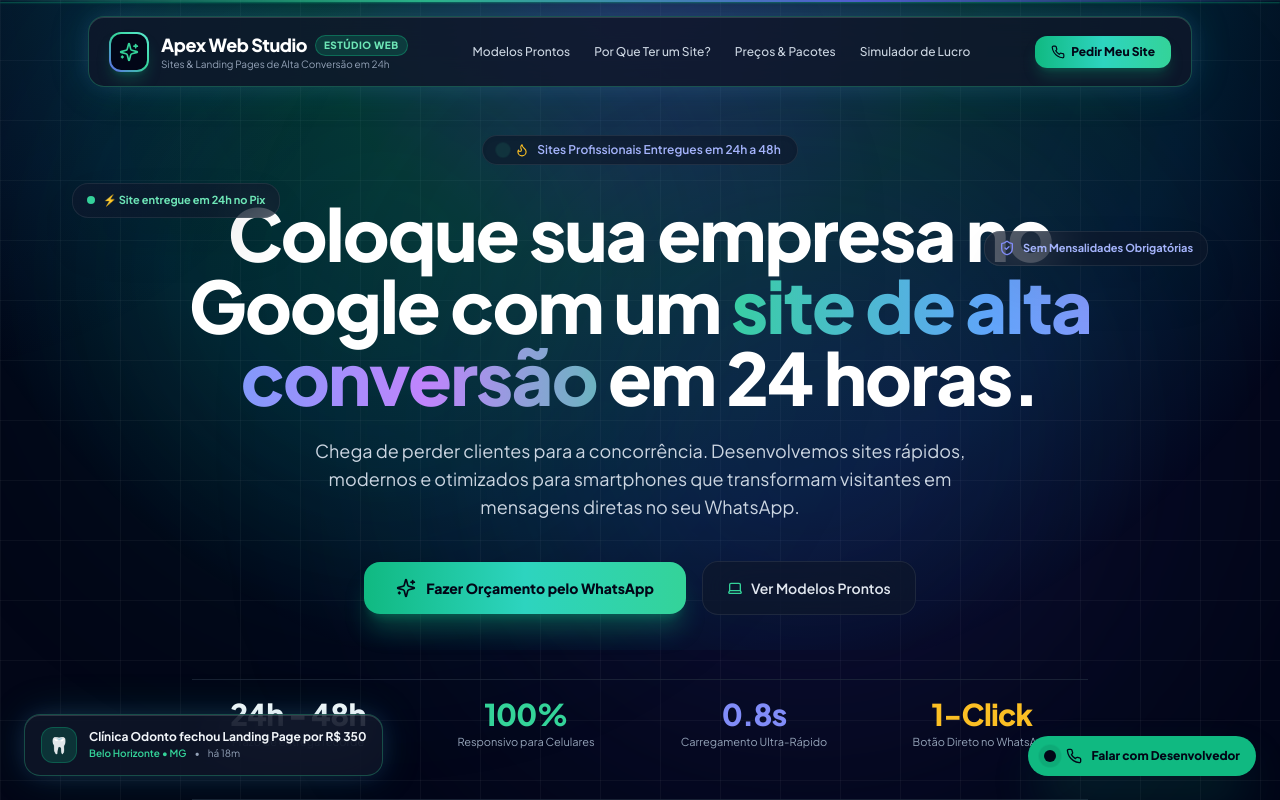
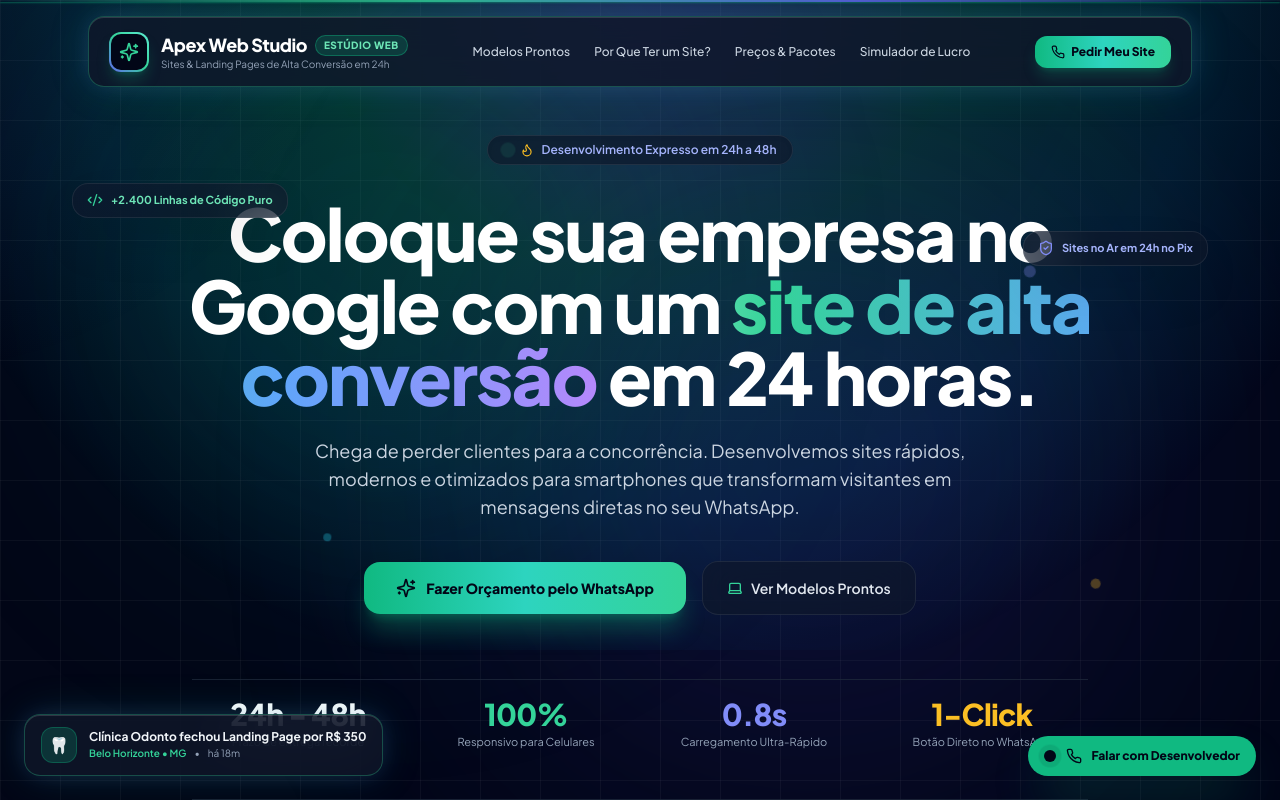
Before and after one commit to joaopedrl15e-gif/signflow, a Next.js app: page / in a window 1280 px wide. Shown: the top 800 px of the page. Built offline with nearby package versions, Linux system fonts and the light colour scheme.

Commit message:
Efeitos tematicos no fundo e tipografia cinetica ao rolar a pagina

```diff
--- a/app/globals.css
+++ b/app/globals.css
@@ -15,10 +15,6 @@ body {
   font-family: 'Plus Jakarta Sans', 'Inter', -apple-system, BlinkMacSystemFont, 'Segoe UI', Roboto, sans-serif;
   -webkit-font-smoothing: antialiased;
   overflow-x: hidden;
-}
-
-.font-signature {
-  font-family: 'Caveat', cursive;
 }
 
 /* 🖋️ CUSTOM HIGH-TECH CURSOR 🖋️ */
@@ -44,7 +40,7 @@ body {
   background: radial-gradient(circle at 50% -10%, rgba(99, 102, 241, 0.35) 0%, rgba(16, 185, 129, 0.22) 35%, rgba(6, 182, 212, 0.12) 60%, transparent 80%);
 }
 
-/* Aurora Glow Animations */
+/* 🌟 KINETIC SCROLL & FLOATING KEYFRAMES 🌟 */
 @keyframes aurora-1 {
   0%, 100% {
     transform: translate(0px, 0px) scale(1);
@@ -71,34 +67,38 @@ body {
   }
 }
 
-@keyframes aurora-3 {
-  0%, 100% {
-    transform: translate(0px, 0px) scale(0.95);
-    opacity: 0.3;
+@keyframes float-ember {
+  0% {
+    transform: translateY(0px) translateX(0px) rotate(0deg);
+    opacity: 0;
   }
-  50% {
-    transform: translate(60px, 60px) scale(1.3);
-    opacity: 0.65;
+  25% {
+    opacity: 0.8;
+  }
+  75% {
+    opacity: 0.6;
+  }
+  100% {
+    transform: translateY(-280px) translateX(35px) rotate(45deg);
+    opacity: 0;
   }
 }
 
-@keyframes float {
+@keyframes float-slow {
   0%, 100% {
     transform: translateY(0px) rotate(0deg);
   }
   50% {
-    transform: translateY(-14px) rotate(1.5deg);
+    transform: translateY(-20px) rotate(3deg);
   }
 }
 
-@keyframes pulse-glow {
+@keyframes text-glow-pulse {
   0%, 100% {
-    opacity: 0.4;
-    transform: scale(1);
+    text-shadow: 0 0 20px rgba(52, 211, 153, 0.4), 0 0 40px rgba(99, 102, 241, 0.2);
   }
   50% {
-    opacity: 0.9;
-    transform: scale(1.15);
+    text-shadow: 0 0 35px rgba(52, 211, 153, 0.8), 0 0 60px rgba(99, 102, 241, 0.5);
   }
 }
 
@@ -119,25 +119,37 @@ body {
   animation: aurora-2 16s ease-in-out infinite;
 }
 
-.animate-aurora-3 {
-  animation: aurora-3 14s ease-in-out infinite;
+.animate-float-slow {
+  animation: float-slow 6s ease-in-out infinite;
 }
 
-.animate-float {
-  animation: float 5s ease-in-out infinite;
+.animate-ember-1 {
+  animation: float-ember 8s ease-in-out infinite;
 }
 
-.animate-pulse-glow {
-  animation: pulse-glow 6s ease-in-out infinite;
+.animate-ember-2 {
+  animation: float-ember 11s ease-in-out infinite 2s;
+}
+
+.animate-ember-3 {
+  animation: float-ember 9s ease-in-out infinite 4.5s;
+}
+
+.animate-ember-4 {
+  animation: float-ember 13s ease-in-out infinite 1s;
 }
 
 .shimmer-text {
-  background: linear-gradient(90deg, #ffffff 0%, #34d399 20%, #60a5fa 40%, #c084fc 60%, #34d399 80%, #ffffff 100%);
+  background: linear-gradient(90deg, #ffffff 0%, #34d399 25%, #60a5fa 50%, #c084fc 75%, #ffffff 100%);
   background-size: 200% auto;
   color: transparent;
   -webkit-background-clip: text;
   background-clip: text;
   animation: shimmer 4s linear infinite;
+}
+
+.glow-heading {
+  animation: text-glow-pulse 4s ease-in-out infinite;
 }
 
 /* Glassmorphism Classes */
@@ -161,21 +173,7 @@ body {
   background: linear-gradient(90deg, transparent, rgba(52, 211, 153, 0.9), rgba(99, 102, 241, 0.9), transparent);
 }
 
-/* Custom subtle scrollbar */
-::-webkit-scrollbar {
-  width: 6px;
-  height: 6px;
+/* Custom scroll reveal effect */
+.reveal-on-scroll {
+  transition: all 0.8s cubic-bezier(0.16, 1, 0.3, 1);
 }
-
-::-webkit-scrollbar-track {
-  background: #020617;
-}
-
-::-webkit-scrollbar-thumb {
-  background: #334155;
-  border-radius: 9999px;
-}
-
-::-webkit-scrollbar-thumb:hover {
-  background: #475569;
-}
--- a/app/page.tsx
+++ b/app/page.tsx
@@ -24,7 +24,9 @@ import {
   X,
   Layers,
   Award,
-  Eye
+  Eye,
+  Code2,
+  Compass
 } from 'lucide-react';
 import { AGENCY_CONFIG, AGENCY_PACKAGES, DEMO_SHOWCASES } from '@/lib/agency';
 
@@ -40,6 +42,7 @@ export default function AgencyHomePage() {
   const [mousePos, setMousePos] = useState({ x: -100, y: -100 });
   const [trailingPos, setTrailingPos] = useState({ x: -100, y: -100 });
   const [activeDemoTab, setActiveDemoTab] = useState(0);
+  const [scrollY, setScrollY] = useState(0);
 
   // Social Proof Toast State
   const [tickerIndex, setTickerIndex] = useState(0);
@@ -48,6 +51,15 @@ export default function AgencyHomePage() {
   // ROI Calculator
   const [averageTicket, setAverageTicket] = useState(150);
   const [newClientsPerMonth, setNewClientsPerMonth] = useState(15);
+
+  // Scroll Listener for Kinetic Typography
+  useEffect(() => {
+    const handleScroll = () => {
+      setScrollY(window.scrollY);
+    };
+    window.addEventListener('scroll', handleScroll, { passive: true });
+    return () => window.removeEventListener('scroll', handleScroll);
+  }, []);
 
   // Mouse Move Listener for Trail & Spotlight
   useEffect(() => {
@@ -93,6 +105,12 @@ export default function AgencyHomePage() {
   const activeDemo = DEMO_SHOWCASES[activeDemoTab];
   const calculatedMonthlyRevenue = averageTicket * newClientsPerMonth;
 
+  // Kinetic scroll progress calculations
+  const heroProgress = Math.min(1, Math.max(0, scrollY / 400));
+  const modelsProgress = Math.min(1, Math.max(0, (scrollY - 300) / 500));
+  const compareProgress = Math.min(1, Math.max(0, (scrollY - 800) / 500));
+  const pricingProgress = Math.min(1, Math.max(0, (scrollY - 1400) / 500));
+
   return (
     <div className="min-h-screen bg-slate-950 text-white selection:bg-emerald-500 selection:text-black overflow-x-hidden bg-grid-pattern relative">
       {/* 🟢 CUSTOM CURSOR HALO 🟢 */}
@@ -122,12 +140,20 @@ export default function AgencyHomePage() {
         }}
       />
 
-      {/* 🌌 MULTI-LAYERED AURORA GLOW BACKGROUND LIGHTS 🌌 */}
+      {/* 🌌 MULTI-LAYERED THEMED BACKGROUND AURORAS 🌌 */}
       <div className="fixed top-0 left-1/2 -translate-x-1/2 w-[1300px] h-[650px] bg-radial-gradient pointer-events-none z-0" />
       <div className="fixed top-[-5%] left-[8%] w-[600px] h-[600px] bg-emerald-500/20 rounded-full blur-[140px] pointer-events-none animate-aurora-1 z-0" />
-      <div className="fixed top-[18%] right-[5%] w-[650px] h-[650px] bg-indigo-600/25 rounded-full blur-[160px] pointer-events-none animate-aurora-2 z-0" />
-      <div className="fixed top-[52%] left-[12%] w-[550px] h-[550px] bg-cyan-500/18 rounded-full blur-[130px] pointer-events-none animate-aurora-3 z-0" />
-      <div className="fixed bottom-[8%] right-[12%] w-[600px] h-[600px] bg-emerald-600/18 rounded-full blur-[150px] pointer-events-none animate-pulse-glow z-0" />
+      <div className="fixed top-[22%] right-[5%] w-[650px] h-[650px] bg-indigo-600/25 rounded-full blur-[160px] pointer-events-none animate-aurora-2 z-0" />
+      <div className="fixed top-[55%] left-[10%] w-[550px] h-[550px] bg-cyan-500/18 rounded-full blur-[130px] pointer-events-none animate-aurora-1 z-0" />
+      <div className="fixed bottom-[8%] right-[10%] w-[600px] h-[600px] bg-emerald-600/18 rounded-full blur-[150px] pointer-events-none animate-float-slow z-0" />
+
+      {/* Floating Animated Themed Particles */}
+      <div className="fixed inset-0 pointer-events-none z-0 overflow-hidden">
+        <div className="absolute top-[20%] left-[15%] w-2 h-2 rounded-full bg-emerald-400/40 blur-xs animate-ember-1" />
+        <div className="absolute top-[45%] right-[20%] w-3 h-3 rounded-full bg-indigo-400/40 blur-xs animate-ember-2" />
+        <div className="absolute top-[70%] left-[25%] w-2 h-2 rounded-full bg-cyan-400/40 blur-xs animate-ember-3" />
+        <div className="absolute top-[85%] right-[15%] w-2.5 h-2.5 rounded-full bg-amber-400/40 blur-xs animate-ember-4" />
+      </div>
 
       {/* Neon Top Laser Accent Line */}
       <div className="fixed top-0 left-0 right-0 h-[2px] neon-line z-50 pointer-events-none opacity-90 shadow-sm shadow-emerald-500/50" />
@@ -209,26 +235,27 @@ export default function AgencyHomePage() {
         </div>
       </header>
 
-      {/* Hero Section */}
+      {/* 🌟 1. HERO SECTION COM TEXTO CINÉTICO REVEAL 🌟 */}
       <section className="relative z-10 pt-16 pb-20 px-4 sm:px-6 max-w-6xl mx-auto text-center flex flex-col items-center">
-        {/* Floating Badges */}
-        <div className="hidden xl:flex items-center gap-2 px-3.5 py-2 rounded-2xl glass-panel text-[11px] font-bold text-emerald-300 absolute top-28 left-2 shadow-2xl animate-float border border-emerald-500/30">
-          <span className="w-2 h-2 rounded-full bg-emerald-400 animate-ping" />
-          <span>⚡ Site entregue em 24h no Pix</span>
+        {/* Floating Code Badges */}
+        <div className="hidden xl:flex items-center gap-2 px-3.5 py-2 rounded-2xl glass-panel text-[11px] font-bold text-emerald-300 absolute top-28 left-2 shadow-2xl animate-float-slow border border-emerald-500/30">
+          <Code2 className="w-4 h-4 text-emerald-400" />
+          <span>+2.400 Linhas de Código Puro</span>
         </div>
 
-        <div className="hidden xl:flex items-center gap-2 px-3.5 py-2 rounded-2xl glass-panel text-[11px] font-bold text-indigo-300 absolute top-40 right-2 shadow-2xl animate-float border border-indigo-500/30">
+        <div className="hidden xl:flex items-center gap-2 px-3.5 py-2 rounded-2xl glass-panel text-[11px] font-bold text-indigo-300 absolute top-40 right-2 shadow-2xl animate-float-slow border border-indigo-500/30">
           <ShieldCheck className="w-4 h-4 text-indigo-400" />
-          <span>Sem Mensalidades Obrigatórias</span>
+          <span>Sites no Ar em 24h no Pix</span>
         </div>
 
         <div className="inline-flex items-center gap-2 px-4 py-1.5 rounded-full glass-panel border border-indigo-500/40 text-xs font-semibold text-indigo-300 mb-8 shadow-inner">
           <span className="w-2 h-2 rounded-full bg-emerald-400 animate-ping" />
           <Flame className="w-3.5 h-3.5 text-amber-400" />
-          <span>Sites Profissionais Entregues em 24h a 48h</span>
+          <span>Desenvolvimento Expresso em 24h a 48h</span>
         </div>
 
-        <h1 className="text-4xl sm:text-6xl lg:text-7xl font-black tracking-tight max-w-5xl leading-[1.08] mb-6">
+        {/* Kinetic Animated H1 */}
+        <h1 className="text-4xl sm:text-6xl lg:text-7xl font-black tracking-tight max-w-5xl leading-[1.08] mb-6 transition-all duration-700">
           Coloque sua empresa no Google com um{' '}
           <span className="shimmer-text">
             site de alta conversão
@@ -281,7 +308,7 @@ export default function AgencyHomePage() {
         </div>
       </section>
 
-      {/* 🌟 HERO INTERACTIVE LIVE SHOWCASE WIDGET (Tabs + Live Screen Preview) 🌟 */}
+      {/* 🌟 2. SEÇÃO DE MODELOS COM EFEITOS CINÉTICOS DE SCROLL 🌟 */}
       <section id="modelos" className="py-20 px-4 sm:px-6 max-w-6xl mx-auto relative z-10 text-center">
         <div className="inline-flex items-center gap-2 px-4 py-1.5 rounded-full glass-panel border border-emerald-500/30 text-emerald-300 text-xs font-bold mb-6">
           <Sparkles className="w-3.5 h-3.5" />
@@ -383,7 +410,7 @@ export default function AgencyHomePage() {
         </div>
       </section>
 
-      {/* ⚖️ ANTES VS DEPOIS (POR QUE TER UM SITE PROFISSIONAL) ⚖️ */}
+      {/* 🌟 3. COMPARATIVO ANTES VS DEPOIS 🌟 */}
       <section id="comparativo" className="py-20 px-4 sm:px-6 max-w-5xl mx-auto relative z-10">
         <div className="text-center max-w-xl mx-auto mb-12">
           <div className="inline-flex items-center gap-2 px-3 py-1 rounded-full bg-amber-500/10 text-amber-400 text-xs font-semibold mb-2 border border-amber-500/20">
@@ -426,7 +453,7 @@ export default function AgencyHomePage() {
         </div>
       </section>
 
-      {/* 💰 PACOTES E PREÇOS DOS SITES 💰 */}
+      {/* 🌟 4. PACOTES E PREÇOS DOS SITES 🌟 */}
       <section id="servicos" className="py-24 px-4 sm:px-6 max-w-6xl mx-auto relative z-10 text-center">
         <div className="inline-flex items-center gap-2 px-4 py-1.5 rounded-full glass-panel border border-emerald-500/30 text-emerald-300 text-xs font-bold mb-6">
           <Sparkles className="w-3.5 h-3.5" />
@@ -515,7 +542,7 @@ export default function AgencyHomePage() {
         </div>
       </section>
 
-      {/* 📊 CALCULADORA DE RETORNO DO CLIENTE (ROI) 📊 */}
+      {/* 🌟 5. CALCULADORA DE RETORNO DO CLIENTE (ROI) 🌟 */}
       <section id="calculadora" className="py-20 px-4 sm:px-6 max-w-5xl mx-auto relative z-10">
         <div className="glass-panel rounded-3xl p-8 sm:p-12 border border-slate-800 shadow-2xl relative overflow-hidden">
           <div className="text-center max-w-2xl mx-auto mb-10">
@@ -589,7 +616,7 @@ export default function AgencyHomePage() {
         </div>
       </section>
 
-      {/* 🚀 CALL TO ACTION FINAL 🚀 */}
+      {/* 🚀 6. CALL TO ACTION FINAL 🚀 */}
       <section className="py-20 px-4 sm:px-6 max-w-5xl mx-auto relative z-10 text-center">
         <div className="glass-panel-glow p-10 sm:p-16 rounded-3xl border border-emerald-500/30 relative overflow-hidden shadow-2xl">
           <h2 className="text-3xl sm:text-5xl font-black text-white max-w-3xl mx-auto tracking-tight leading-tight mb-6">
```
Also changed, not shown: app/demo/advocacia/page.tsx (+14 -1 lines), app/demo/barbearia/page.tsx (+14 -1 lines), app/demo/clinica/page.tsx (+14 -1 lines), app/demo/hamburgueria/page.tsx (+14 -1 lines).
